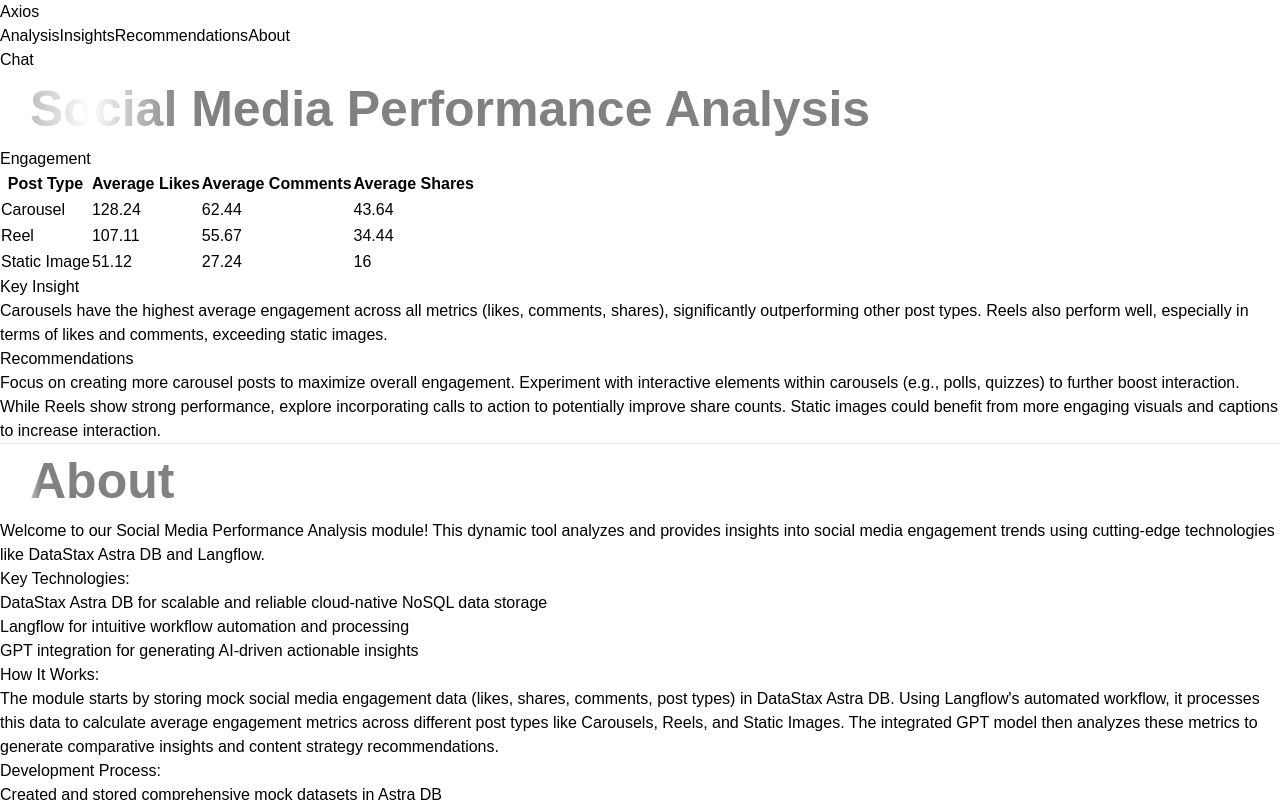
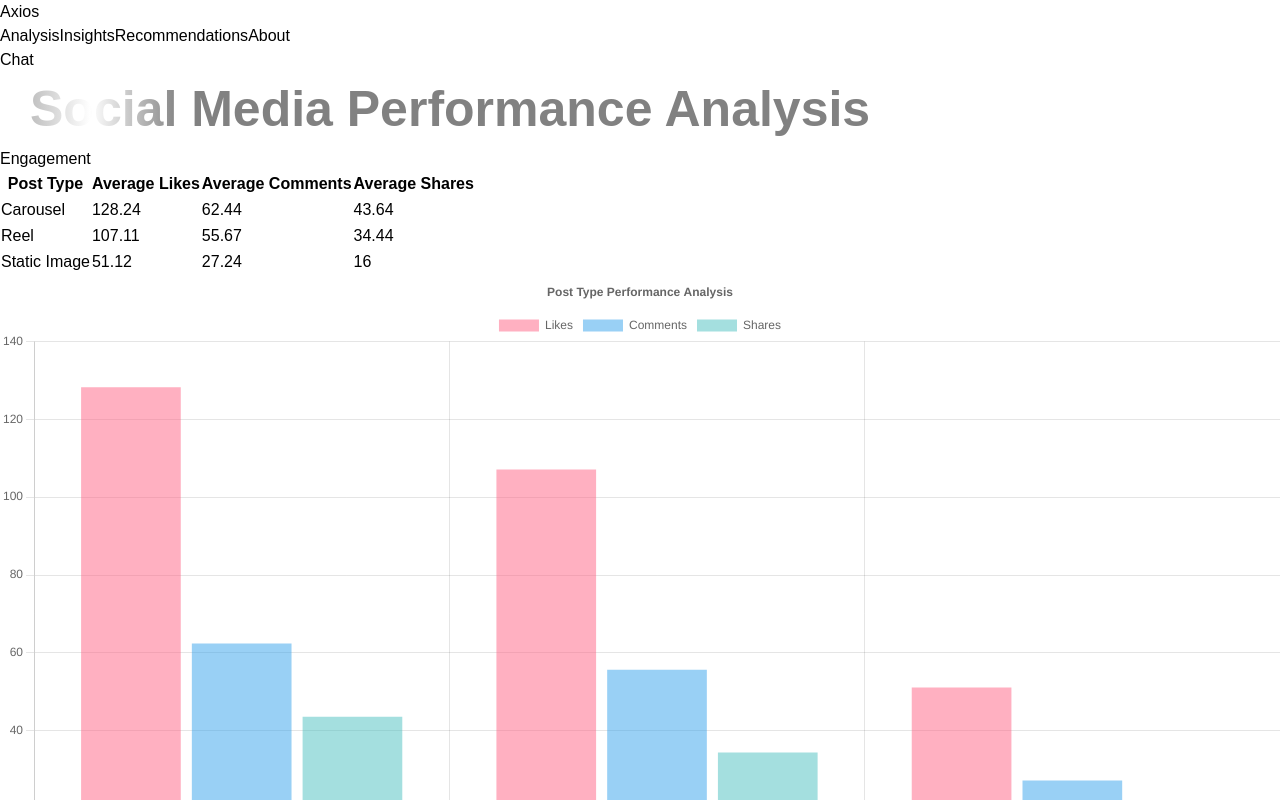
Before and after one commit to amitwasnik1906/Social-Media-Performance-Analysis, a Next.js app: page / in a window 1280 px wide. Shown: the top 800 px of the page. Built offline with nearby package versions, Linux system fonts and the light colour scheme.

Commit message:
Added chart.js and react-chartjs-2

```diff
--- a/package.json
+++ b/package.json
@@ -15,8 +15,10 @@
     "@mui/styled-engine-sc": "^6.3.1",
     "@mui/x-charts": "^7.23.2",
     "axios": "^1.7.9",
+    "chart.js": "^4.4.7",
     "next": "^15.1.3",
     "react": "^19.0.0",
+    "react-chartjs-2": "^5.3.0",
     "react-dom": "^19.0.0",
     "recharts": "^2.15.0",
     "styled-components": "^6.1.14"
--- a/src/app/page.tsx
+++ b/src/app/page.tsx
@@ -1,10 +1,8 @@
-/* eslint-disable no-use-before-define */
-
 import About from "@/components/About";
 import AnalyzeText from "@/components/AnalyzeText";
 import Footer from "@/components/Footer";
 import Header from "@/components/Header";
-// import { fetchData } from "@/lib/fetchAction";
+import { fetchData } from "@/lib/fetchAction";
 
 export default async function Home() {
   // const res = await fetchData("Analyze the provided social media engagement data and return a concise summary with average likes, comments, and shares for each post type (e.g., carousel, reels, static images). Additionally, provide a brief insight into the best-performing post type and a short recommendation for optimizing engagement. Ensure the output is suitable for direct visualization in graphs")
--- a/src/components/AnalyzeText.tsx
+++ b/src/components/AnalyzeText.tsx
@@ -1,5 +1,6 @@
 import React from "react";
 import Table from "./Table";
+import GraphCard from "./GraphCard";
 
 interface PostData {
   type: string;
@@ -41,7 +42,7 @@ const AnalyzeText = ({ text }: any) => {
         <Table postData={postData} />
 
         <div className="">
-
+            <GraphCard postData={postData}/>
         </div>
       </div>
 
--- a/src/components/GraphCard.tsx
+++ b/src/components/GraphCard.tsx
@@ -1,12 +1,76 @@
 'use client';
 
 import React from 'react';
+import { Bar } from 'react-chartjs-2';
+import {
+  Chart as ChartJS,
+  CategoryScale,
+  LinearScale,
+  BarElement,
+  Title,
+  Tooltip,
+  Legend,
+} from 'chart.js';
 
+ChartJS.register(
+  CategoryScale,
+  LinearScale,
+  BarElement,
+  Title,
+  Tooltip,
+  Legend
+);
 
-export default function GraphCard() {
+interface PostData {
+  type: string;
+  likes: number;
+  comments: number;
+  shares: number;
+}
 
-    return(
-        <>
-        </>
-    )
+export default function GraphCard({ postData }: { postData: PostData[] }) {
+  const options = {
+    responsive: true,
+    plugins: {
+      legend: {
+        position: 'top' as const,
+      },
+      title: {
+        display: true,
+        text: 'Post Type Performance Analysis',
+      },
+    },
+    scales: {
+      y: {
+        beginAtZero: true,
+      },
+    },
+  };
+
+  const data = {
+    labels: postData.map(item => item.type),
+    datasets: [
+      {
+        label: 'Likes',
+        data: postData.map(item => item.likes),
+        backgroundColor: 'rgba(255, 99, 132, 0.5)',
+      },
+      {
+        label: 'Comments',
+        data: postData.map(item => item.comments),
+        backgroundColor: 'rgba(53, 162, 235, 0.5)',
+      },
+      {
+        label: 'Shares',
+        data: postData.map(item => item.shares),
+        backgroundColor: 'rgba(75, 192, 192, 0.5)',
+      },
+    ],
+  };
+
+  return (
+    <div className="p-6">
+      <Bar options={options} data={data} />
+    </div>
+  );
 }
```
Also changed, not shown: 1 other file (tests, documents, lock files or other folders).
